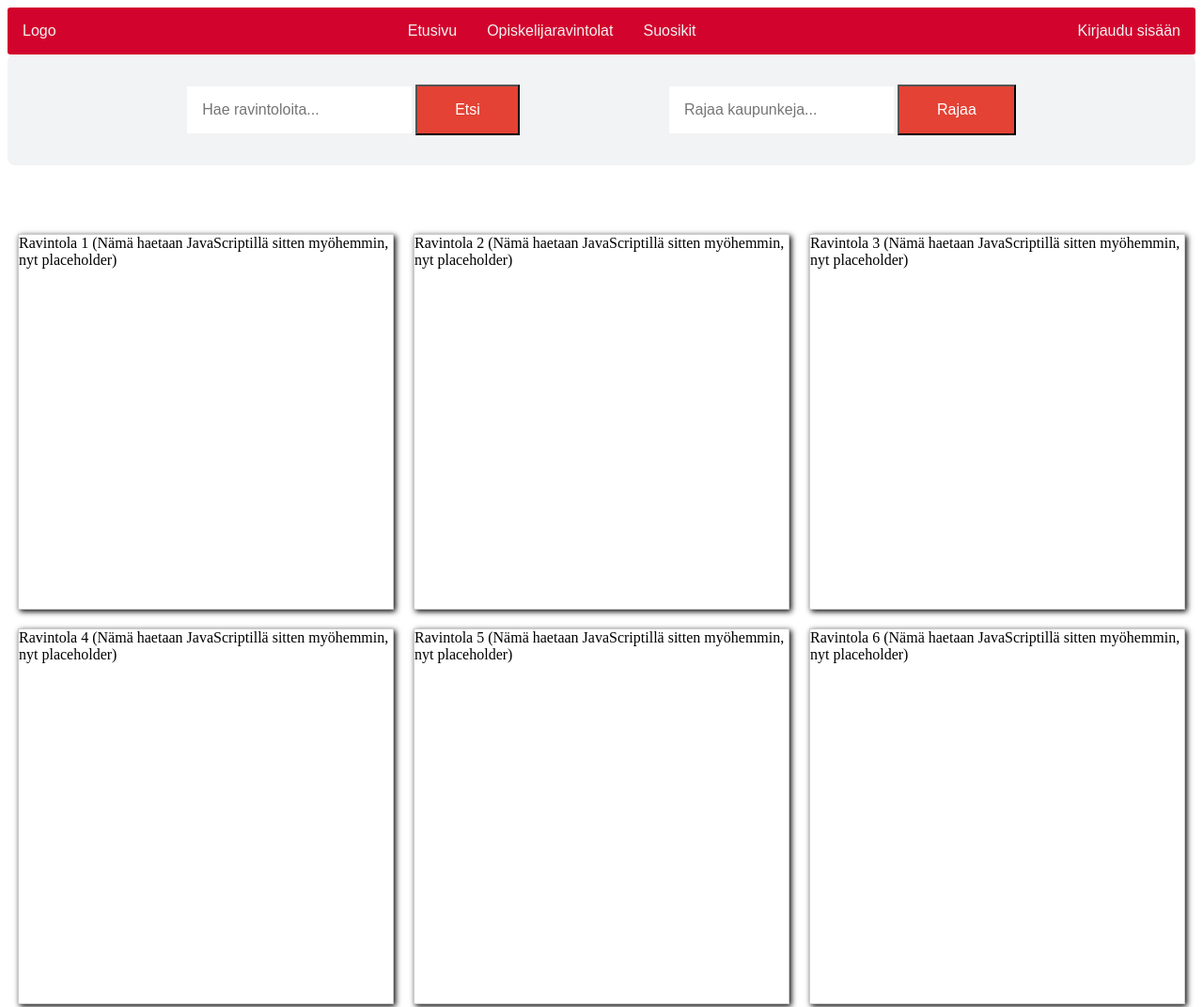
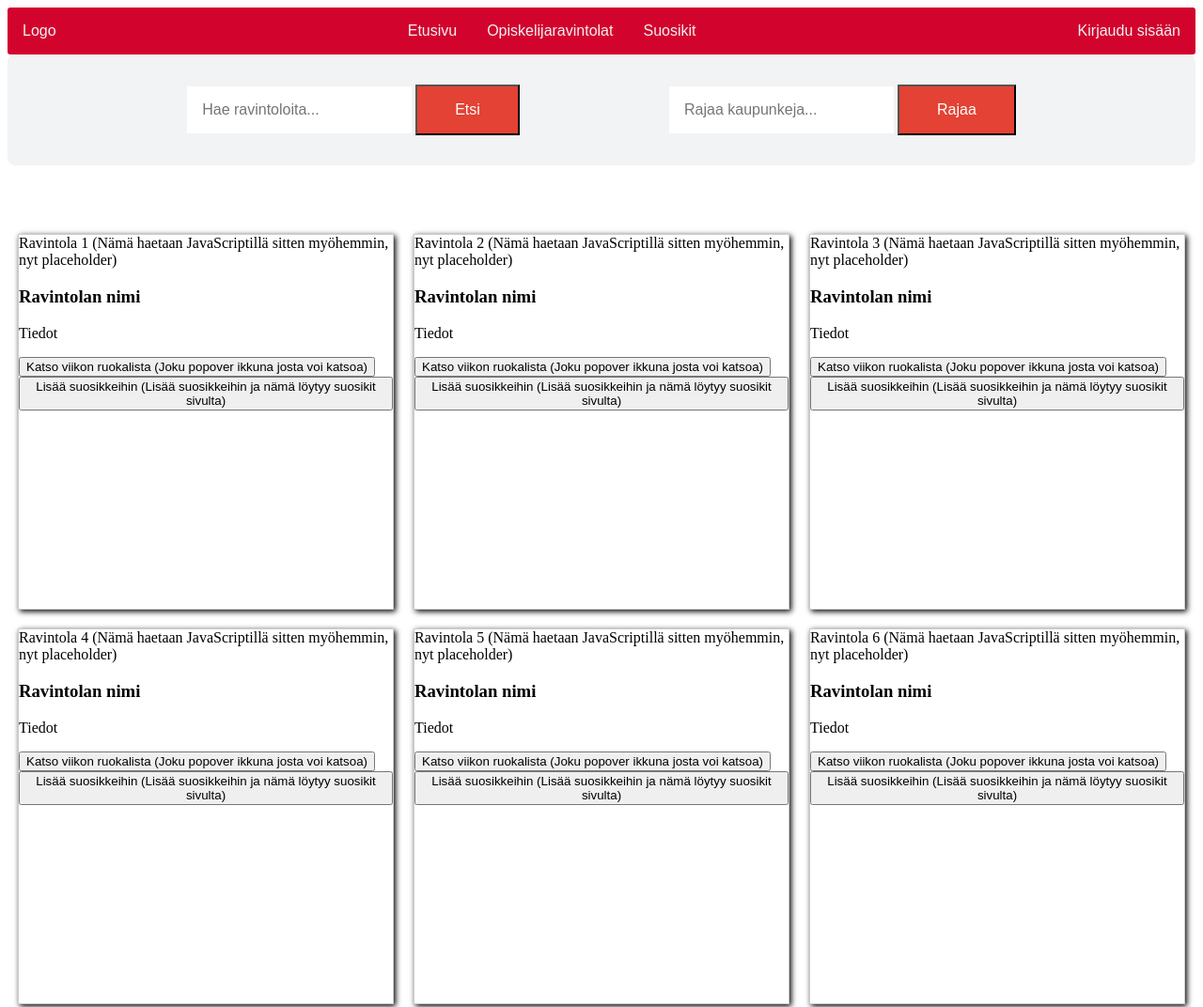
Before and after one commit to ottopar/Yksilotehtava-layout, a website: page HTML/Opiskelijaravintolat.html in a window 1280 px wide. Shown: the top 1072 px of the page at 94% size. Drawn offline with Linux system fonts and the light colour scheme.

Commit message:
Lisää tekstiä ja nappeja opiskelijaravintolat diveihin

```diff
--- a/CSS/sources.css
+++ b/CSS/sources.css
@@ -121,3 +121,7 @@ footer {
   border: 1px solid #ccc;
   box-shadow: 2px 2px 6px 0px rgba(0,0,0,3);
 }
+
+.haettu-ravintola-teskti {
+  padding: 0 20px 20px;
+}
--- a/HTML/Opiskelijaravintolat.html
+++ b/HTML/Opiskelijaravintolat.html
@@ -22,6 +22,9 @@
   </ul>
 </nav>
 </header>
+
+<!-- näille toiminnoille javascript. Lisätään myös näkyviin valitut kaupungit sillein siististi
+ siihe johonkin alle.-->
 <div class="search-ravintolat">
   <form>
     <input class="hakukentta" type="search" name="search" placeholder="Hae ravintoloita...">
@@ -36,21 +39,54 @@
 <!-- Tähän aattelin, että listataan kaikki ravintolat. Voi filtteröidä kaupungit mistä haetaan ravintoloita (haku
  kenttä) ja sitten on hakukenttä erikseen ravintoloille. Ravintolat listataan aakkosjärjestyksessä-->
 <main class="ravintolat">
-  <div class="haettu-ravintola">Ravintola 1 (Nämä haetaan JavaScriptillä sitten myöhemmin, nyt placeholder)</div>
-  <div class="haettu-ravintola">Ravintola 2 (Nämä haetaan JavaScriptillä sitten myöhemmin, nyt placeholder)</div>
-  <div class="haettu-ravintola">Ravintola 3 (Nämä haetaan JavaScriptillä sitten myöhemmin, nyt placeholder)</div>
-  <div class="haettu-ravintola">Ravintola 4 (Nämä haetaan JavaScriptillä sitten myöhemmin, nyt placeholder)</div>
-  <div class="haettu-ravintola">Ravintola 5 (Nämä haetaan JavaScriptillä sitten myöhemmin, nyt placeholder)</div>
-  <div class="haettu-ravintola">Ravintola 6 (Nämä haetaan JavaScriptillä sitten myöhemmin, nyt placeholder)</div>
-  <div class="haettu-ravintola">Ravintola 7 (Nämä haetaan JavaScriptillä sitten myöhemmin, nyt placeholder)</div>
-  <div class="haettu-ravintola">Ravintola 8 (Nämä haetaan JavaScriptillä sitten myöhemmin, nyt placeholder)</div>
-  <div class="haettu-ravintola">Ravintola 9 (Nämä haetaan JavaScriptillä sitten myöhemmin, nyt placeholder)</div>
-  <div class="haettu-ravintola">Ravintola 10 (Nämä haetaan JavaScriptillä sitten myöhemmin, nyt placeholder)</div>
-  <div class="haettu-ravintola">Ravintola 11 (Nämä haetaan JavaScriptillä sitten myöhemmin, nyt placeholder)</div>
-  <div class="haettu-ravintola">Ravintola 12 (Nämä haetaan JavaScriptillä sitten myöhemmin, nyt placeholder)</div>
-  <div class="haettu-ravintola">Ravintola 13 (Nämä haetaan JavaScriptillä sitten myöhemmin, nyt placeholder)</div>
-  <div class="haettu-ravintola">Ravintola 14 (Nämä haetaan JavaScriptillä sitten myöhemmin, nyt placeholder)</div>
-  <div class="haettu-ravintola">Ravintola 15 (Nämä haetaan JavaScriptillä sitten myöhemmin, nyt placeholder)</div>
+  <div class="haettu-ravintola">Ravintola 1 (Nämä haetaan JavaScriptillä sitten myöhemmin, nyt placeholder)
+    <div class="haettu-ravintola-teksti">
+      <h3>Ravintolan nimi</h3>
+      <p>Tiedot</p>
+      <button class="week-menu-button">Katso viikon ruokalista (Joku popover ikkuna josta voi katsoa)</button>
+      <button class="favorite-button">Lisää suosikkeihin (Lisää suosikkeihin ja nämä löytyy suosikit sivulta)</button>
+    </div>
+  </div>
+  <div class="haettu-ravintola">Ravintola 2 (Nämä haetaan JavaScriptillä sitten myöhemmin, nyt placeholder)
+    <div class="haettu-ravintola-teksti">
+      <h3>Ravintolan nimi</h3>
+      <p>Tiedot</p>
+      <button class="week-menu-button">Katso viikon ruokalista (Joku popover ikkuna josta voi katsoa)</button>
+      <button class="favorite-button">Lisää suosikkeihin (Lisää suosikkeihin ja nämä löytyy suosikit sivulta)</button>
+    </div>
+  </div>
+  <div class="haettu-ravintola">Ravintola 3 (Nämä haetaan JavaScriptillä sitten myöhemmin, nyt placeholder)
+    <div class="haettu-ravintola-teksti">
+      <h3>Ravintolan nimi</h3>
+      <p>Tiedot</p>
+      <button class="week-menu-button">Katso viikon ruokalista (Joku popover ikkuna josta voi katsoa)</button>
+      <button class="favorite-button">Lisää suosikkeihin (Lisää suosikkeihin ja nämä löytyy suosikit sivulta)</button>
+    </div>
+  </div>
+  <div class="haettu-ravintola">Ravintola 4 (Nämä haetaan JavaScriptillä sitten myöhemmin, nyt placeholder)
+    <div class="haettu-ravintola-teksti">
+      <h3>Ravintolan nimi</h3>
+      <p>Tiedot</p>
+      <button class="week-menu-button">Katso viikon ruokalista (Joku popover ikkuna josta voi katsoa)</button>
+      <button class="favorite-button">Lisää suosikkeihin (Lisää suosikkeihin ja nämä löytyy suosikit sivulta)</button>
+    </div>
+  </div>
+  <div class="haettu-ravintola">Ravintola 5 (Nämä haetaan JavaScriptillä sitten myöhemmin, nyt placeholder)
+    <div class="haettu-ravintola-teksti">
+      <h3>Ravintolan nimi</h3>
+      <p>Tiedot</p>
+      <button class="week-menu-button">Katso viikon ruokalista (Joku popover ikkuna josta voi katsoa)</button>
+      <button class="favorite-button">Lisää suosikkeihin (Lisää suosikkeihin ja nämä löytyy suosikit sivulta)</button>
+    </div>
+  </div>
+  <div class="haettu-ravintola">Ravintola 6 (Nämä haetaan JavaScriptillä sitten myöhemmin, nyt placeholder)
+    <div class="haettu-ravintola-teksti">
+      <h3>Ravintolan nimi</h3>
+      <p>Tiedot</p>
+      <button class="week-menu-button">Katso viikon ruokalista (Joku popover ikkuna josta voi katsoa)</button>
+      <button class="favorite-button">Lisää suosikkeihin (Lisää suosikkeihin ja nämä löytyy suosikit sivulta)</button>
+    </div>
+  </div>
 
 </main>
 <footer>@ All Rights Reserved </footer>
```
Also changed, not shown: HTML/Etusivu.html (+2 -2 lines).
